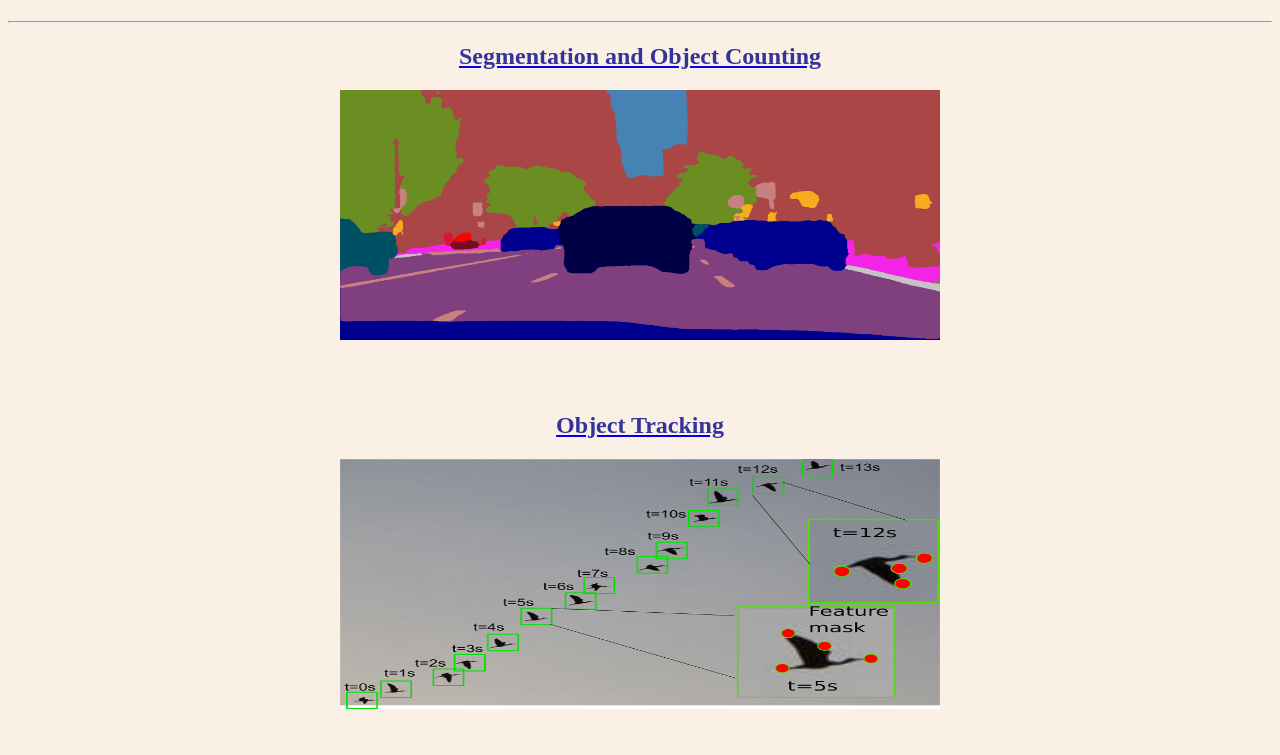
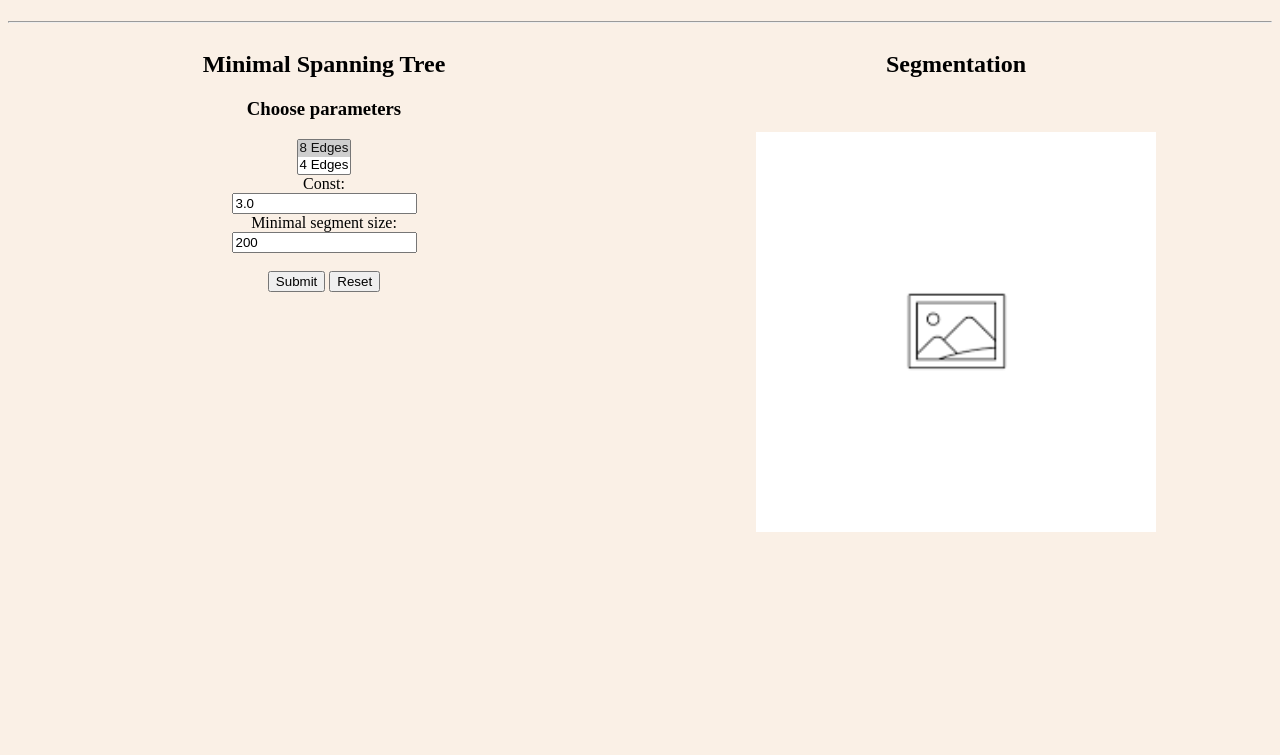
Before and after one commit to kolo-abb/Graph_segmentator_app, a Django app: page /mst/ in a window 1280 px wide. Shown: the part 45-800 px from the top of the page. Run offline with Django 3.2, Linux system fonts and the light colour scheme.

Commit message:
possibility of image uploading and segmentation

```diff
--- a/Graph_Segmentator/urls.py
+++ b/Graph_Segmentator/urls.py
@@ -26,8 +26,7 @@ urlpatterns = [
     url(r'^segmentation/', views.segmentation, name='segmentation'),
     url(r'^tracking/', views.tracking, name='tracking'),
     url(r'^mst/', views.mst, name='mst'),
-    # url(r'^upload_pic/', views.upload_pic, name='upload_pic'),
-    url(r'^run_algorithm/', views.run_algorithm, name='run_algorithm'),
+    url(r'^choose_alg/', views.choose_alg, name='choose_alg'),
 ]
 
 urlpatterns+=static(settings.STATIC_URL,document_root=settings.STATIC_ROOT)
--- a/segmentation_app/templates/mst.html
+++ b/segmentation_app/templates/mst.html
@@ -1,9 +1,48 @@
 {% extends "base.html" %}
 {% block content %}
-<form action="{% url 'upload_pic' %}" method="post" enctype="multipart/form-data">{% csrf_token %}
-    <p>
-        <input id="id_image" type="file" class="" name="image">
-    </p>
-    <input type="submit" value="Submit" />
-</form>
+<div class="row">
+  <div class="column">
+      <h2 style="text-align: center;">Minimal Spanning Tree</h2>
+      <h3 style="text-align: center;">Choose parameters</h3>
+
+       <form method="post" style="text-align: center;" action="{% url 'mst' %}">
+           {% csrf_token %}
+           <select name="Edges" size="2">
+            <option value=True selected="selected">8 Edges</option>
+            <option value=False>4 Edges</option>
+          </select>
+           <br>
+          Const:<br>
+          <input type="number" name="Const" value=3.0><br>
+          Minimal segment size:<br>
+          <input type="number" name="Min_size" value=200><br><br>
+          <input type="submit" value="Submit">
+          <input type="reset">
+        </form>
+
+
+
+  </div>
+
+  <div class="column">
+    <h2 style="text-align: center;"><strong>Segmentation</strong></h2>
+
+        {% if segmented_image %}
+            <p style="text-align: center;"><img src="{{ segmented_image }}" alt=""  /></p>
+        {% endif %}
+        {% if counter %}
+            <p style="text-align: center;">Number of objects: {{ counter }}</p>
+        {% endif %}
+
+        <br>
+
+        {% if image %}
+            <p style="text-align: center;"><img src="{{ image }}" alt=""  /></p>
+        {% else %}
+            {% load static %}
+            <p style="text-align: center;"><img src="{% static 'images/placeholder.png' %}" alt="" width="400" height="400" /></p>
+        {% endif %}
+
+  </div>
+</div>
 {% endblock %}
--- a/segmentation_app/templates/segmentation.html
+++ b/segmentation_app/templates/segmentation.html
@@ -16,8 +16,9 @@
       <br>
 
       <h2 style="text-align: center;">Choose algorithm</h2>
-        <form style="text-align: center;" action="{% url 'run_algorithm' %}">
-          <select name="cars" size="5">
+        <form style="text-align: center;" method="post" action="{% url 'choose_alg' %}">
+            {% csrf_token %}
+          <select name="algos" size="5">
             <option value="mst">Minimal Spanning Tree</option>
             <option value="g_cut">Graph Cut</option>
           </select>
--- a/segmentation_app/views.py
+++ b/segmentation_app/views.py
@@ -9,18 +9,17 @@ from segmentator import main_api as seg
 # Create your views here.
 from django.views.decorators.csrf import ensure_csrf_cookie
 
-from segmentation_app.forms import ImageUploadForm
-
-
 context = {}
 
 
 def home(request):
+    context.clear()
     return render(request, 'home.html')
 
 
 def segmentation(request):
     if request.method == 'POST':
+        context.clear()
         uploaded_file = request.FILES['image']
         fs = FileSystemStorage()
         name = fs.save(uploaded_file.name, uploaded_file)
@@ -33,28 +32,28 @@ def tracking(request):
 
 
 def mst(request):
-    return render(request, 'home.html')
+    print(context)
+    if request.method == 'POST':
 
-#
-# @ensure_csrf_cookie
-# def upload_pic(request):
-#     if request.method == 'POST':
-#         form = ImageUploadForm(request.POST, request.FILES)
-#         if form.is_valid():
-#             image = Image.open(request.FILES['image'])
-#             print(image)
-#         return render(request, 'segmentation.html')
-#     return render(request, 'segmentation.html')
+        edges8=request.POST.get("Edges")
+        const=float(request.POST.get("Const"))
+        min_size=int(request.POST.get("Min_size"))
+
+        result= seg.mst_1const(Image.open(context['image']), edges_8=edges8,
+                                            const=const,min_size=min_size)
+        result[0].save('static/media/temporary.png')
+        context['segmented_image'] = "/static/media/temporary.png"
+        context['counter'] = result[1]
+    return render(request, 'mst.html', context)
 
 
 @ensure_csrf_cookie
-def run_algorithm(request):
-    # if request.method == 'POST':
-    #     form = ImageUploadForm(request.POST, request.FILES)
-    #     if form.is_valid():
-    #         image = Image.open(request.FILES['image'])
-    #         result= seg.mst_count_1const(image)
-    #         # return HttpResponse('object number: '+str(result))
-    #         return HttpResponse(request.FILES['image'])
-    # return HttpResponseForbidden('Something is wrong, check if you filled all required positions!')
-    return render(request, 'segmentation.html', context)
+def choose_alg(request):
+    if request.method == 'POST':
+        name = request.POST.get("algos")
+        if(name == "mst"):
+            return render(request, 'mst.html', context)
+        else:
+            return HttpResponseForbidden('Something is wrong, check if you filled all required positions!2')
+
+    return HttpResponseForbidden('Something is wrong, check if you filled all required positions!1')
--- a/segmentator/mst_algorithms.py
+++ b/segmentator/mst_algorithms.py
@@ -77,7 +77,6 @@ def merge_small(forest, G, min_size):
 
 
 def count_objects(forest):
-    print(type(forest))
     return forest.num_sets
 
 
--- a/segmentator/preprocessing.py
+++ b/segmentator/preprocessing.py
@@ -1,5 +1,6 @@
 import numpy as np
 import networkx as nx
+from PIL.Image import Image
 
 
 def diff(image_arr, x1, y1, x2, y2):
```
Also changed, not shown: segmentation_app/forms.py (+7 -9 lines), segmentator/main_api.py (+4 -8 lines).
